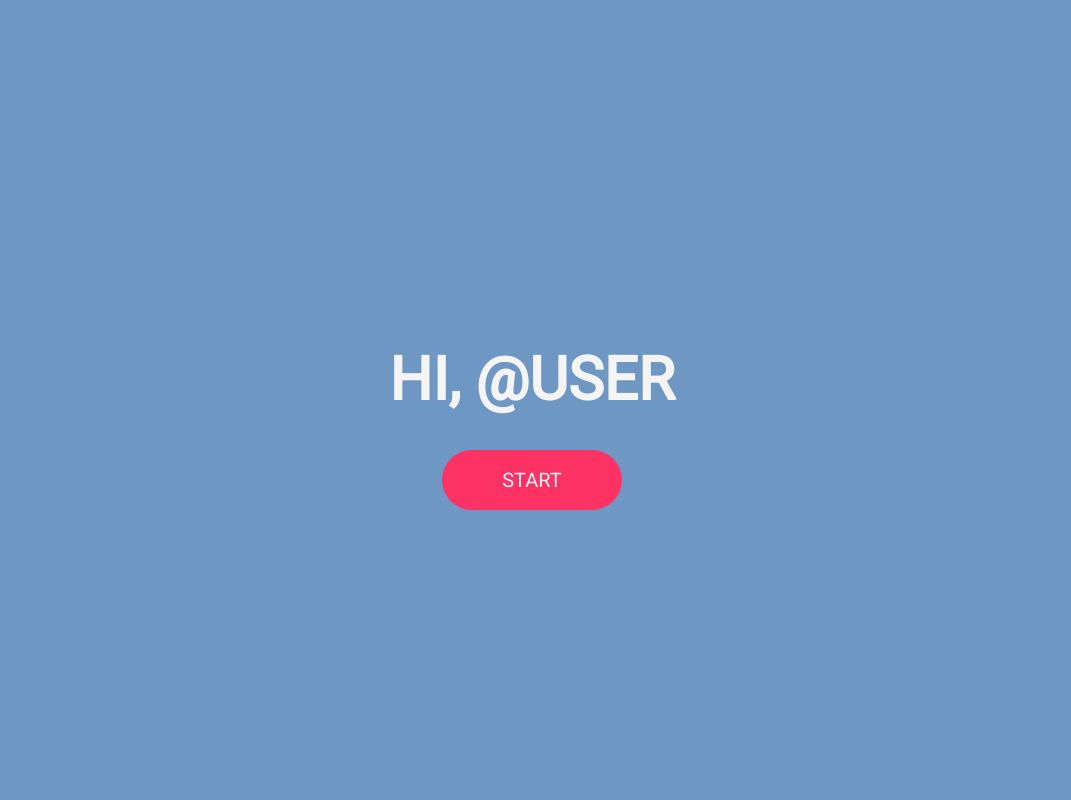
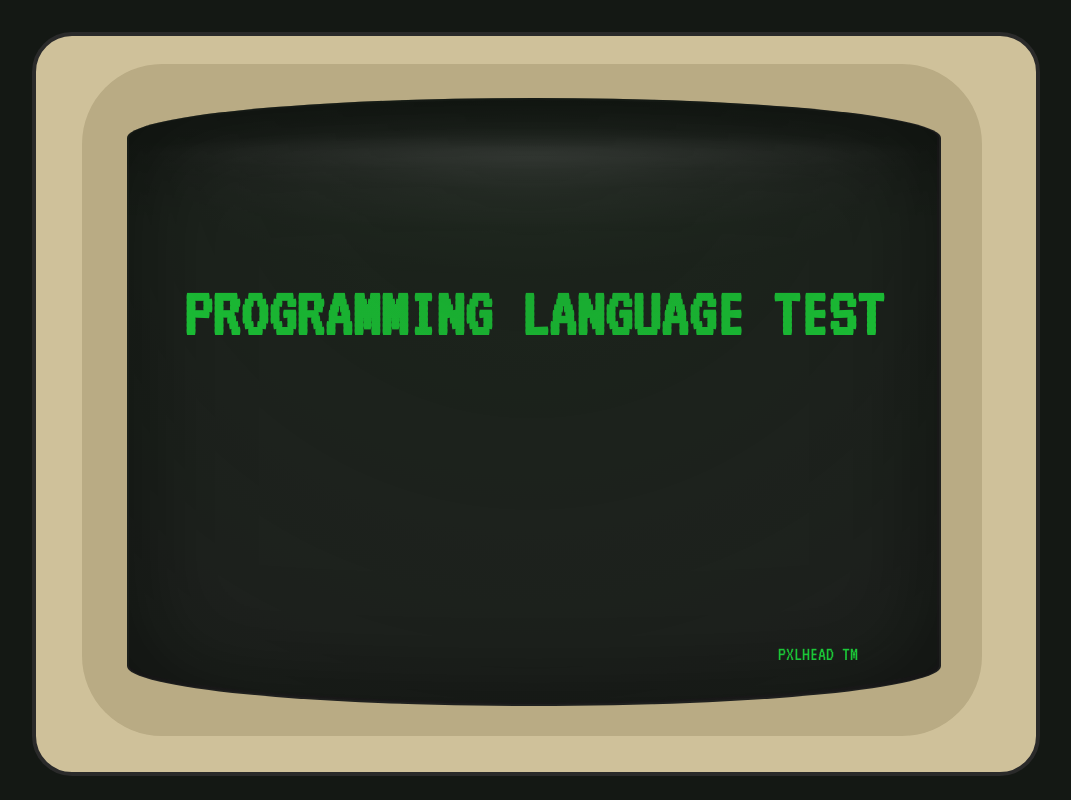
Before and after one commit to pxlhead/DevAdviser, a Vue app: page / in a window 1280 px wide. Shown: the whole page, without its empty margins (108-1179 px from the left). Built offline with nearby package versions, Linux system fonts and the light colour scheme.

Commit message:
Add DevAdvizer interface

```diff
--- a/src/App.vue
+++ b/src/App.vue
@@ -1,14 +1,26 @@
 <template lang='pug'>
-  #app
-    .adviser
-      h3.label-start Hi, @USER
-      a.btn-start(@click='showModal = true') start
-      transition(name='slideUp' appear)
-        form.form(v-if='showModal')
-          h2.form-heading Awesome Question (as always). We have something to say... Stay tuned and JAZZUP!
-          input.form-answer(type='radio'  v-for='n in 3')
-          label.fotm-label(for='')
-          btn.form-submit(type='submit')
+  #app( @click='start' )
+    .background
+      .screen-outter
+      .screen-inner
+        .screen-overlay
+        .screen
+          h2.test-heading(v-if='!testOpen && !resultOpen') programming language test
+          p.test-start(v-if='startOpen') press enter to start test
+          span.test-team pxlhead tm
+          .loading(v-if='loadingOpen')
+            span.loader-heading Loading
+            span.loader-bar {{ `[#######........]` }}
+            span.loader-percent {{ `0%` }}
+          .test(v-if='testOpen')
+            h3.test-question {{ test.question }}
+            .answers
+              span.test-answer(v-for='(n, index) in test.answer' v-bind:class='index === answerActive - 1 ? "answer--active" : "" ') {{ `&#62; ${test.answer[index]}` }}
+          .result(v-if='resultOpen')
+            span.code(v-for='(n, index) in code') {{ `${code[index]} [0%]` }}
+            .result-message(v-if='showResult')
+              h3.result-text {{ `We decide you to dive into &#60;${result[3]}&#62; world` }}
+              span.result-notification Press enter to restart
 </template>
 
 <script>
@@ -16,99 +28,221 @@ export default {
   name: 'app',
   data() {
     return {
-      showModal: false
+      startOpen: true,
+      loadingOpen: false,
+      testOpen: false,
+      resultOpen: false,
+      showResult: false,
+      answerActive: 1,
+      test: { question: 'How many roads does the man go down?', answer: [42, 56, 74, 102] },
+      code: ['Collecting you answers...', 'Compare answers with PL matrix...', 'Testing you patience...', 'Analizing...'],
+      result: ['Python', 'JS', 'Java', 'BeaverScript'],
+    }
+  },
+  methods: {
+    start() {
+      this.startOpen = false;
+      this.loadingOpen = true;
+    },
+    loading() {
+      this.loadingOpen = false;
+      this.testOpen = true;
+    },
+    chooseAnswer() {
+      this.answerActive++
+      console.log(this.answerActive)
+    },
+    timer() {
+      return 0;
+      // let i = 1;
+      // const timerId = setInterval(function() {
+      //   return i;
+      //   if (i == 20) clearInterval(timerId);
+      //   i++;
+      // }, 100);
     }
   }
 }
 </script>
 
 <style lang='scss'>
-@import url('https://fonts.googleapis.com/css?family=Roboto:400');
+@import url('https://fonts.googleapis.com/css?family=VT323');
 
+$green: #1FF042;
 
-* {
-  box-sizing: border-box;
-}
 html {
   font-size: 10px;
-  overflow: auto;
-  font-family: 'Roboto', sans-serif;
 }
 body {
+  font-family: 'VT323', monospace;
+  color: $green;
   margin: 0;
   padding: 0;
 }
-.adviser {
+.background {
   position: relative;
-  overflow: hidden;
-  width: 100vw;
+  width: 100%;
   height: 100vh;
-  margin: 0;
-  padding: 0;
-  background-color: #6E97C4;
+  background-color: #141814;
 }
-.btn-start {
+.screen-outter {
   position: absolute;
-  display: block;
-  width: 18rem;
-  height: 6rem;
-  font-size: 2rem;
-  line-height: 6rem;
-  color: #F4F4F4;
-  text-transform: uppercase;
-  text-align: center;
-  cursor: pointer;
-  background-color: #FC3164;
-  top: calc(60% - 6rem / 2);
-  left: calc(50% - 18rem / 2);
+  top: 4%;
+  left: calc(50% - 100rem / 2);
+  width: 90%;
+  max-width: 100rem;
+  height: 92%;
+  background-color: #cfc19a;
   border-radius: 4rem;
-  transition: all 0.3s ease-in-out;
-  &:hover {
-    background-color: darken(#FC3164, 10%);
-    transition: all 0.3s ease-in-out;
+  border: 4px solid #2A2A2A;
+}
+.screen-inner {
+  position: absolute;
+  top: 8%;
+  left: calc(50% - 90rem / 2);
+  width: 90%;
+  max-width: 90rem;
+  height: 84%;
+  background-color: #b9ab84;
+  border-radius: 8rem;
+}
+.screen {
+  position: absolute;
+  top: 5%;
+  left: 5%;
+  width: 90%;
+  height: 90%;
+  border-radius: 50% / 4rem;
+  background-color: #222;
+  box-shadow: inset 0 0 10em 1em rgba(0, 0, 0, 0.5);
+  border: 2px solid transparentize(#071007, 0.9);
+}
+.screen-overlay {
+  position: absolute;
+  top: 5%;
+  left: 5%;
+  width: 90%;
+  height: 90%;
+  border-radius: 50% / 4rem;
+  opacity: 0.4;
+  z-index: 1000;
+  background: radial-gradient(944.09px at 50% 0%, #102710 0%, rgba(13, 17, 13, 0.23) 100%);
+  &::before {
+    position: absolute;
+    content: '';
+    display: block;
+    width: 100%;
+    height: 100%;
+    border-radius: 50% / 4rem;
+    z-index: 1001;
+    background-image: linear-gradient(0deg, transparent 0%, rgba(32,128,32,0.2) 2%, rgba(32,128,32,0.8) 3%, rgba(32,128,32,0.2) 3%, transparent 100%);
+    background-repeat: no-repeat;
+    animation: flash 7.5s linear 0s infinite;
+  }
+  &::after {
+    position: absolute;
+    content: '';
+    display: block;
+    width: 100%;
+    height: 100%;
+    border-radius: 50% / 4rem;
+    z-index: 1001;
+    background-image: radial-gradient(ellipse 50% 15% at 50% 15%, rgba(255, 255, 255, 0.05), transparent), radial-gradient(ellipse 50% 10% at 50% 12%, rgba(255, 255, 255, 0.1), transparent), radial-gradient(ellipse 50% 5% at 50% 10%, rgba(255, 255, 255, 0.1), transparent), radial-gradient(ellipse 50% 3% at 50% 9%, rgba(255, 255, 255, 0.1), transparent), radial-gradient(ellipse 200% 20% at 50% 0%, rgba(0, 0, 0, 0.5), transparent), linear-gradient(0deg, rgba(0, 0, 0, 0.2) 50%, transparent 50%);
+    background-size: 100%, 100%, 100%, 100%, 100%, 100% 0.25ch;
   }
 }
-.label-start {
+.test-heading {
   position: absolute;
-  display: block;
-  width: 30rem;
-  height: 6rem;
-  font-size: 6rem;
-  line-height: 6rem;
-  color: #F4F4F4;
+  top: 20%;
+  left: calc(50% - 90% / 2);
   text-transform: uppercase;
+  width: 90%;
+  font-size: 7rem;
   text-align: center;
-  top: calc(40% - 6rem / 2);
-  left: calc(50% - 30rem / 2);
-  transition: all 0.3s ease-in-out;
 }
-.form {
+.test-start {
   position: absolute;
-  height: 90%;
-  width: 80rem;
-  bottom: 0;
-  left: calc(50% - 80rem / 2);
-  background-color: #F4F4F4;
-  border-radius: 0.5rem;
-  padding: 5% 5%;
-  box-shadow: 0px 2px 20px rgba(0, 0, 0, 0.25);
+  top: 60%;
+  left: calc(50% - 40% / 2);
+  width: 40%;
+  text-transform: uppercase;
+  font-size: 30px;
+  text-align: center;
+  animation: blink 2s steps(1) infinite
 }
-.form-heading {
-  width: 100%;
+.test-team {
+  position: absolute;
+  text-transform: uppercase;
+  bottom: 4rem;
+  right: 10%;
+  font-size: 2rem;
+}
+.test {
+  position: relative;
+  padding: 10%;
+  width: 80%;
+  height: 70%;
+  display: flex;
+  flex-direction: column;
+  justify-content: space-around;
+}
+.result {
+  position: relative;
+  padding: 10%;
+  width: 80%;
+  height: 70%;
+  display: flex;
+  flex-direction: column;
+  justify-content: space-around;
+}
+.test-question {
+  font-size: 3rem;
+}
+.test-question {
+  font-size: 3rem;
+}
+.code {
+  font-size: 2rem;
+}
+.result-text {
+  font-size: 3rem;
+}
+.result-notification {
+  font-size: 2rem;
+  animation: blink 2s steps(1) infinite
+}
+.answer--active {
+  background-color: transparentize($green, 0.8);
+}
+.answers {
+  display: flex;
+  flex-direction: column;
+}
+.loading {
+  position: absolute;
+  bottom: 10rem;
+  left: 10%;
+  width: 60%;
+}
+.loader-heading, .loader-percent {
   font-size: 4rem;
-  font-weight: normal;
-  line-height: 5rem;
-  color: #142643;
-  text-align: center;
-  margin-bottom: 10%;
+  margin: 0 1rem;
 }
-.input-answer {
+.loader-bar {
+  font-size: 3rem;
+}
 
+@keyframes blink {
+  0% {
+    opacity: 1;
+  }
+  50% {
+    opacity: 0;
+  }
 }
-.slideUp-enter-active, .slideUp-leave-active {
-  transition: all .5s ease-in-out
-}
-.slideUp-enter, .slideUp-leave-to {
-  transform: translateY(100%)
+
+@keyframes flash {
+  0% { background-position: 0 -100vh; }
+  50%,100% { background-position: 0 100vh; }
 }
 </style>
```
